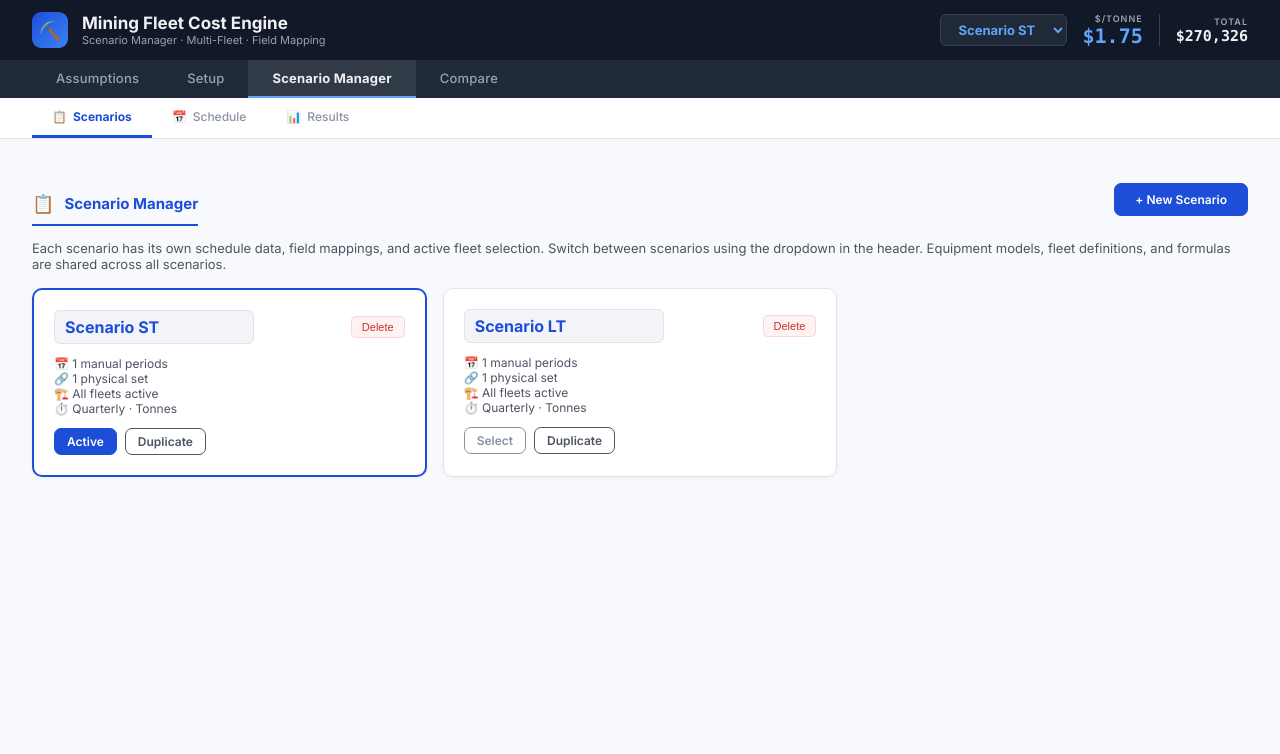
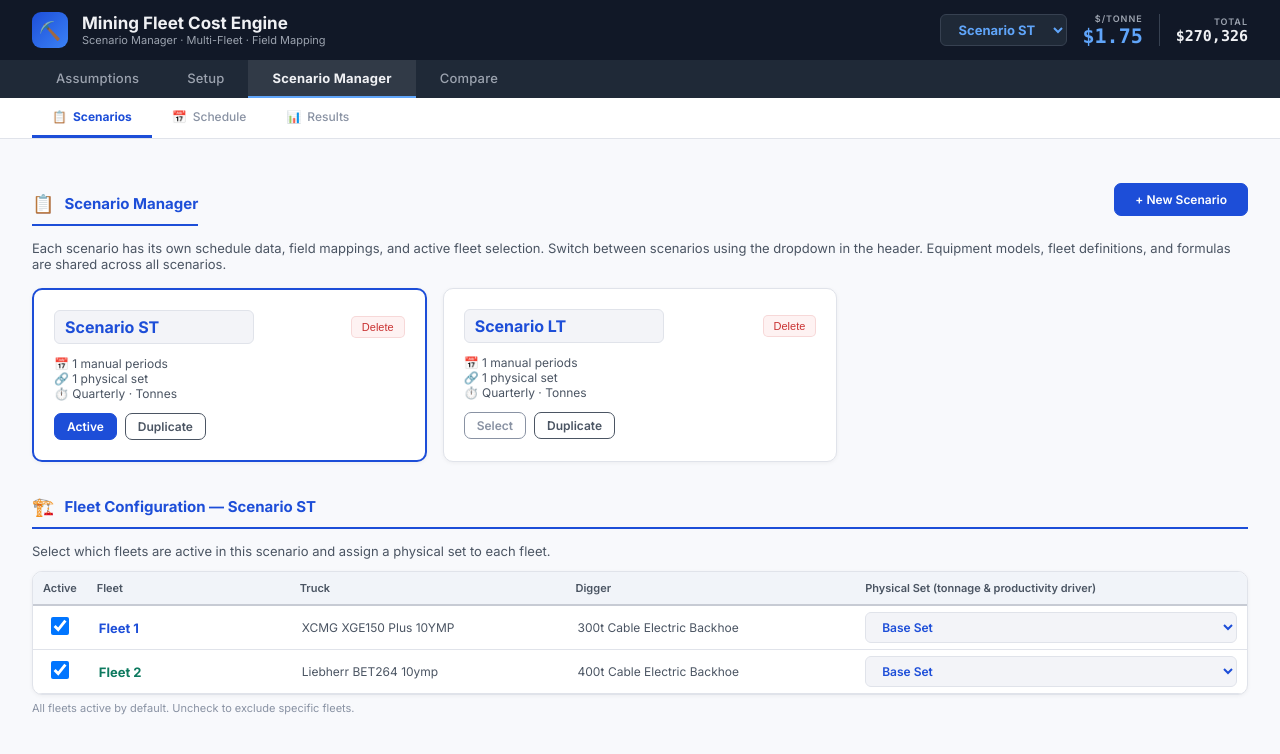
Before and after one commit to santhoshm2303/mining-fleet-cost-engine, a React (Create React App) app: page / in a window 1280 px wide. Shown: the top 754 px of the page. Built offline with nearby package versions, Linux system fonts and the light colour scheme.

Commit message:
Add files via upload

```diff
--- a/src/App.js
+++ b/src/App.js
@@ -168,13 +168,14 @@ const mkScenario = (name="New Scenario") => ({
     {id:uid(),name:"Base Set",fields:{oreMined:"Ore Mined",wasteMined:"Waste Mined",totalMined:"Total Mined",totalRampMined:"Total Mined",avgLoadedTravelTime:"Average loaded travel time",avgUnloadedTravelTime:"Average unloaded travel time",avgTkphDelay:"Average TKPH delay",avgNetPower:"Average Net Power"}},
   ],
   activeFleetIds: [],     // which global fleet combos are active for this scenario
+  fleetPhysicalSets: {},  // maps fleet.id -> physicalSetIdx for this scenario
   schedPeriod: "Quarterly",
   unitMul: 1,
 });
 
 // ─── FLEET COMBO (global) ──────────────────────────────────────────────
-const mkFleet = (name,truckIdx=0,diggerIdx=0,physicalSetIdx=0) => ({
-  id:uid(), name, truckIdx, diggerIdx, physicalSetIdx
+const mkFleet = (name,truckIdx=0,diggerIdx=0) => ({
+  id:uid(), name, truckIdx, diggerIdx
 });
 
 // ─── DESIGN ────────────────────────────────────────────────────────────
@@ -231,7 +232,8 @@ export default function App(){
 
   // Resolve period data for a fleet in active scenario
   const getPd=useCallback((pi,fleet)=>{
-    const mapping=scn.fieldMappings[fleet.physicalSetIdx]||scn.fieldMappings[0];
+    const psIdx=scn.fleetPhysicalSets[fleet.id]||0;
+    const mapping=scn.fieldMappings[psIdx]||scn.fieldMappings[0];
     if(!mapping)return null;
     if(scn.csvData){
       const r={period:pi+1,periodLabel:scn.csvData.gs("Period",pi)||`P${pi+1}`,days:scn.csvData.gv("Days",pi)||91};
@@ -342,7 +344,6 @@ export default function App(){
                 <div style={{fontSize:12,color:P.txM,marginBottom:8}}>
                   <div>📅 {s.csvData?`${s.csvData.np} periods from CSV`:`${s.manualData.length} manual periods`}</div>
                   <div>🔗 {s.fieldMappings.length} physical set{s.fieldMappings.length>1?"s":""}</div>
-                  <div>🏗️ {s.activeFleetIds.length===0?"All fleets active":`${s.activeFleetIds.length} fleet${s.activeFleetIds.length>1?"s":""} selected`}</div>
                   <div>⏱️ {s.schedPeriod} · {s.unitMul===1?"Tonnes":s.unitMul===1000?"kt":"Mt"}</div>
                 </div>
                 <div style={{display:"flex",gap:8,marginTop:12}}>
@@ -352,6 +353,43 @@ export default function App(){
               </div>
             ))}
           </div>
+
+          {/* Fleet Configuration for Active Scenario */}
+          <ST icon="🏗️">Fleet Configuration — {scn.name}</ST>
+          <p style={{color:P.txM,fontSize:13,marginBottom:12}}>Select which fleets are active in this scenario and assign a physical set to each fleet.</p>
+
+          <div style={{...cardS,overflowX:"auto"}}>
+            <table style={{borderCollapse:"collapse",fontFamily:ff,fontSize:12,width:"100%"}}>
+              <thead><tr style={{background:P.secBg,borderBottom:`2px solid ${P.bdS}`}}>
+                <th style={{...thS,width:50}}>Active</th>
+                <th style={{...thS,minWidth:130}}>Fleet</th>
+                <th style={{...thS,minWidth:150}}>Truck</th>
+                <th style={{...thS,minWidth:150}}>Digger</th>
+                <th style={{...thS,minWidth:180}}>Physical Set (tonnage & productivity driver)</th>
+              </tr></thead>
+              <tbody>{fleets.map((fl,fi)=>{
+                const isActive=scn.activeFleetIds.length===0||scn.activeFleetIds.includes(fl.id);
+                const psIdx=scn.fleetPhysicalSets[fl.id]||0;
+                const trk=trucks[Math.min(fl.truckIdx,trucks.length-1)];
+                const dig=diggers[Math.min(fl.diggerIdx,diggers.length-1)];
+                return(<tr key={fl.id} style={{borderBottom:`1px solid ${P.bd}`,background:isActive?"transparent":P.input+"88",opacity:isActive?1:0.5}}>
+                  <td style={{padding:"8px 12px",textAlign:"center"}}>
+                    <input type="checkbox" checked={isActive} onChange={()=>toggleFleetInScn(fl.id)} style={{width:18,height:18,cursor:"pointer"}}/>
+                  </td>
+                  <td style={{padding:"8px 12px",color:mClr[fi%mClr.length],fontWeight:700,fontSize:13}}>{fl.name}</td>
+                  <td style={{padding:"8px 12px",color:P.txM,fontSize:12}}>{trk?.truckName}</td>
+                  <td style={{padding:"8px 12px",color:P.txM,fontSize:12}}>{dig?.diggerName}</td>
+                  <td style={{padding:"6px 10px"}}>
+                    <select value={psIdx} onChange={e=>setScenarios(prev=>{const n=[...prev];const fps=Object.assign({},n[activeScnIdx].fleetPhysicalSets);fps[fl.id]=parseInt(e.target.value);n[activeScnIdx]=Object.assign({},n[activeScnIdx],{fleetPhysicalSets:fps});return n})} disabled={!isActive}
+                      style={{...selS,width:"100%",color:isActive?mClr[psIdx%mClr.length]:P.txD,fontWeight:600}}>
+                      {scn.fieldMappings.map((m,mi)=><option key={mi} value={mi}>{m.name}</option>)}
+                    </select>
+                  </td>
+                </tr>);
+              })}</tbody>
+            </table>
+          </div>
+          {scn.activeFleetIds.length===0&&<p style={{color:P.txD,fontSize:11,marginTop:6}}>All fleets active by default. Uncheck to exclude specific fleets.</p>}
         </div>)}
 
         {/* ══ SCHEDULE (for active scenario) ══ */}
@@ -415,19 +453,7 @@ export default function App(){
             <ST icon="🏗️">Fleet Combinations (Global)</ST>
             <Btn onClick={()=>setFleets(p=>[...p,mkFleet(`Fleet ${p.length+1}`)])} solid>+ Add Fleet</Btn>
           </div>
-          <p style={{color:P.txM,fontSize:13,marginBottom:8}}>Define all possible fleet combos. Then in each scenario, choose which fleets are active.</p>
-
-          {/* Active fleet selection for current scenario */}
-          <div style={{...cardS,padding:14,marginBottom:16,background:P.priBg,borderColor:`${P.pri}33`}}>
-            <div style={{fontWeight:700,color:P.pri,fontSize:13,marginBottom:8}}>Active Fleets for: {scn.name}</div>
-            <div style={{display:"flex",gap:10,flexWrap:"wrap"}}>
-              {fleets.map(f=>{
-                const isActive=scn.activeFleetIds.length===0||scn.activeFleetIds.includes(f.id);
-                return(<button key={f.id} onClick={()=>toggleFleetInScn(f.id)} style={{padding:"6px 14px",borderRadius:6,border:`1.5px solid ${isActive?P.pri:P.bd}`,background:isActive?P.pri:"transparent",color:isActive?"#fff":P.txM,fontFamily:ff,fontSize:12,fontWeight:600,cursor:"pointer"}}>{f.name} {isActive?"✓":""}</button>);
-              })}
-            </div>
-            {scn.activeFleetIds.length===0&&<p style={{color:P.txD,fontSize:11,marginTop:6}}>No explicit selection — all fleets active by default. Click to select specific fleets.</p>}
-          </div>
+          <p style={{color:P.txM,fontSize:13,marginBottom:8}}>Define all possible fleet combos (Truck + Digger). Activate fleets and assign physical sets per scenario in the Scenario Manager tab.</p>
 
           <div style={{display:"grid",gridTemplateColumns:"repeat(auto-fill, minmax(300px, 1fr))",gap:14}}>
             {fleets.map((fl,fi)=>{
@@ -438,7 +464,7 @@ export default function App(){
                   <input type="text" value={fl.name} onChange={e=>updFleet(fi,"name",e.target.value)} style={{padding:"5px 8px",background:P.input,border:`1px solid ${P.bd}`,borderRadius:6,color:mClr[fi%mClr.length],fontFamily:ff,fontSize:14,fontWeight:700,width:160}}/>
                   {fleets.length>1&&<button onClick={()=>setFleets(p=>p.filter((_,i)=>i!==fi))} style={{background:P.rdBg,border:`1px solid ${P.rd}22`,borderRadius:5,color:P.rd,cursor:"pointer",padding:"3px 8px",fontSize:11}}>Remove</button>}
                 </div>
-                {[["Truck",fl.truckIdx,"truckIdx",trucks.map((t,i)=>({v:i,l:t.truckName}))],["Digger",fl.diggerIdx,"diggerIdx",diggers.map((d,i)=>({v:i,l:d.diggerName}))],["Physical Set",fl.physicalSetIdx,"physicalSetIdx",scn.fieldMappings.map((m,i)=>({v:i,l:m.name}))]].map(([lbl,val,key,opts])=>(
+                {[["Truck",fl.truckIdx,"truckIdx",trucks.map((t,i)=>({v:i,l:t.truckName}))],["Digger",fl.diggerIdx,"diggerIdx",diggers.map((d,i)=>({v:i,l:d.diggerName}))]].map(([lbl,val,key,opts])=>(
                   <div key={key} style={{marginBottom:8}}><label style={{display:"block",color:P.txD,fontSize:11,fontWeight:600,marginBottom:3}}>{lbl}</label>
                   <select value={val} onChange={e=>updFleet(fi,key,parseInt(e.target.value))} style={{...selS,width:"100%"}}>{opts.map(o=><option key={o.v} value={o.v}>{o.l}</option>)}</select></div>
                 ))}
@@ -539,7 +565,8 @@ export default function App(){
               var np2=s.csvData?s.csvData.np:s.manualData.length;
               var t={mined:0,cost:0,costExc:0,trkCapex:0,digCapex:0,chgCapex:0,trucks:0,diggers:0,chargers:0};
               for(var pi=0;pi<np2;pi++){for(var fi2=0;fi2<aFl.length;fi2++){var fleet=aFl[fi2];
-                var mapping=s.fieldMappings[fleet.physicalSetIdx]||s.fieldMappings[0];
+                var psIdx2=s.fleetPhysicalSets[fleet.id]||0;
+                var mapping=s.fieldMappings[psIdx2]||s.fieldMappings[0];
                 var pd2=null;
                 if(s.csvData&&mapping){pd2={days:s.csvData.gv("Days",pi)||91};pd2.hours=s.csvData.gv("Hours",pi)||pd2.days*24;for(var pfi=0;pfi<PHYS_FIELDS.length;pfi++){var pf=PHYS_FIELDS[pfi];pd2[pf.key]=mapping.fields[pf.key]?s.csvData.gv(mapping.fields[pf.key],pi):0}}
                 else{pd2=s.manualData[pi]}
```
